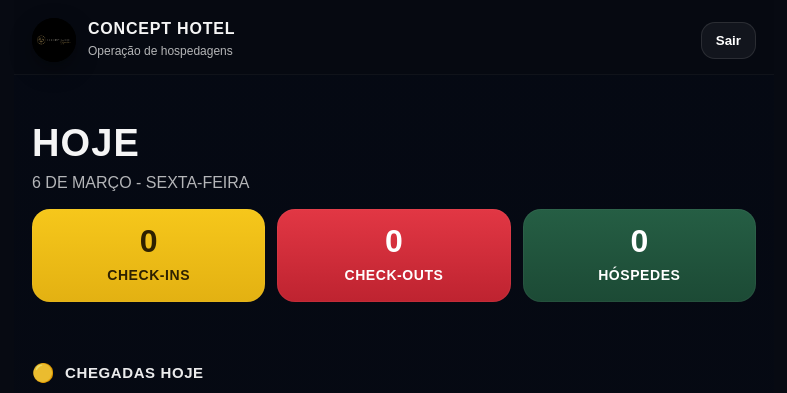
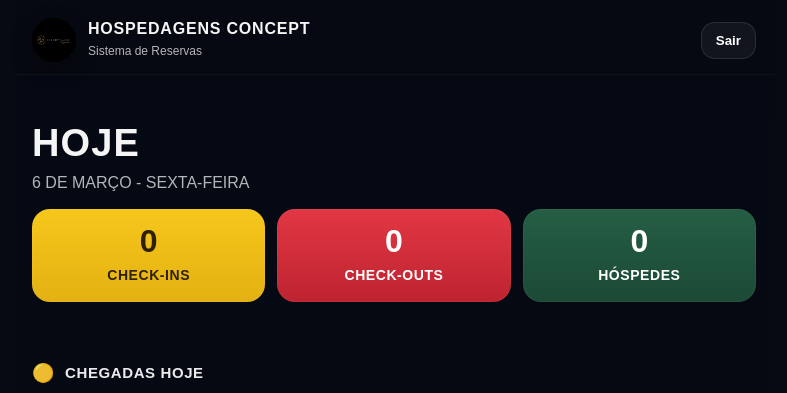
Before and after one commit to NextLevel2025Medical/agenda_consultorios, a FastAPI app: page /hotel_mobile in a window 1280 px wide. Shown: the top 393 px of the page, without its empty margins (246-1033 px from the left). Run offline with FastAPI, Linux system fonts and the light colour scheme; the visitor is signed in with stand-in values (Sample User, id 1); data that the repository does not hold is empty.

Commit message:
Add files via upload

```diff
--- a/templates/base.html
+++ b/templates/base.html
@@ -32,7 +32,7 @@
       <!-- LEFT: logo + título variável -->
       <div class="flex items-center gap-4">
         <img
-          src="/static/logo.png"
+          src="/static/icons/icon-512.png"
           alt="Concept Clinic"
           class="h-11 w-11 rounded-full"
           style="box-shadow: 0 10px 30px rgba(0,0,0,.45);"
--- a/templates/hotel_mobile.html
+++ b/templates/hotel_mobile.html
@@ -3,7 +3,7 @@
 <head>
   <meta charset="utf-8" />
   <meta name="viewport" content="width=device-width, initial-scale=1, viewport-fit=cover" />
-  <title>Concept Hotel</title>
+  <title>Hospedagens Concept</title>
 
   <link rel="manifest" href="/static/manifest.json">
   <meta name="theme-color" content="#070A12">
@@ -375,8 +375,8 @@
       <div class="brand">
         <img src="/static/logo.png" alt="Concept Clinic">
         <div class="brand-text">
-          <div class="brand-title">Concept Hotel</div>
-          <div class="brand-sub">Operação de hospedagens</div>
+          <div class="brand-title">Hospedagens Concept</div>
+          <div class="brand-sub">Sistema de Reservas</div>
         </div>
       </div>
 
```
